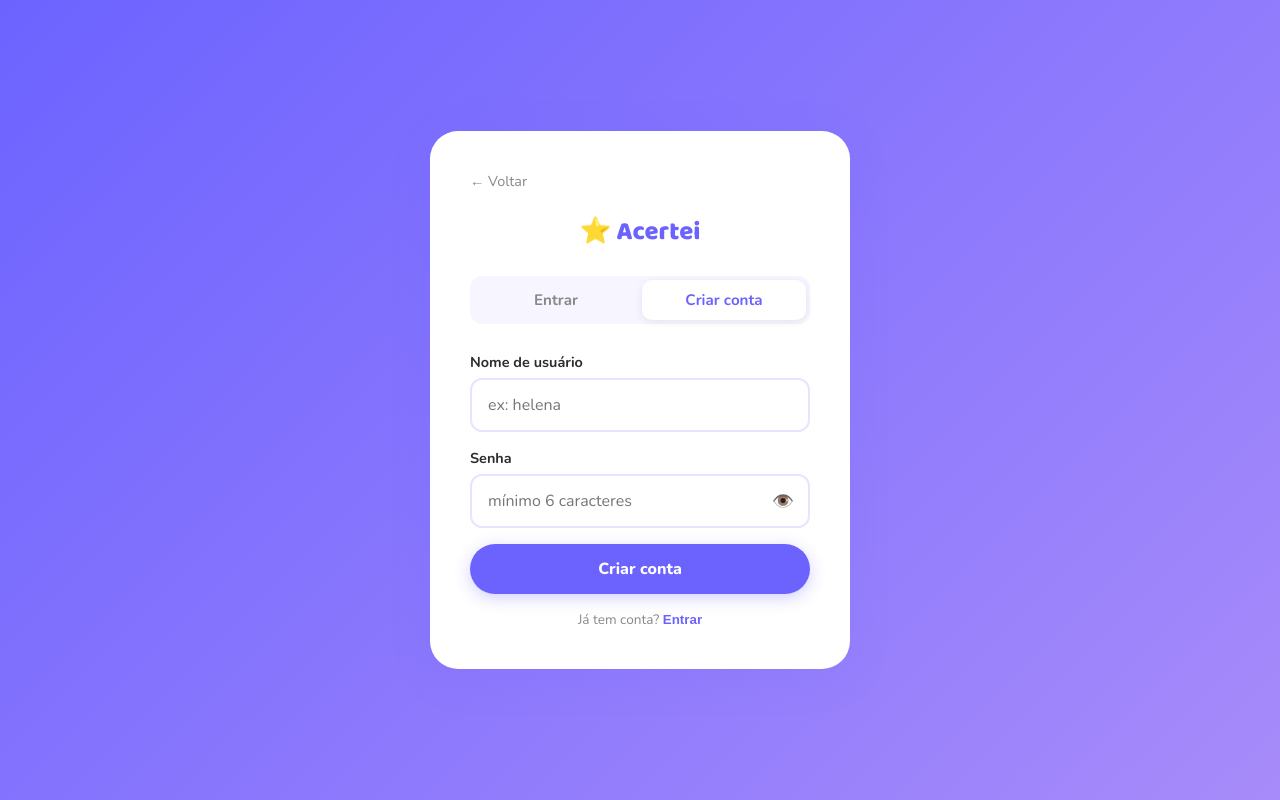
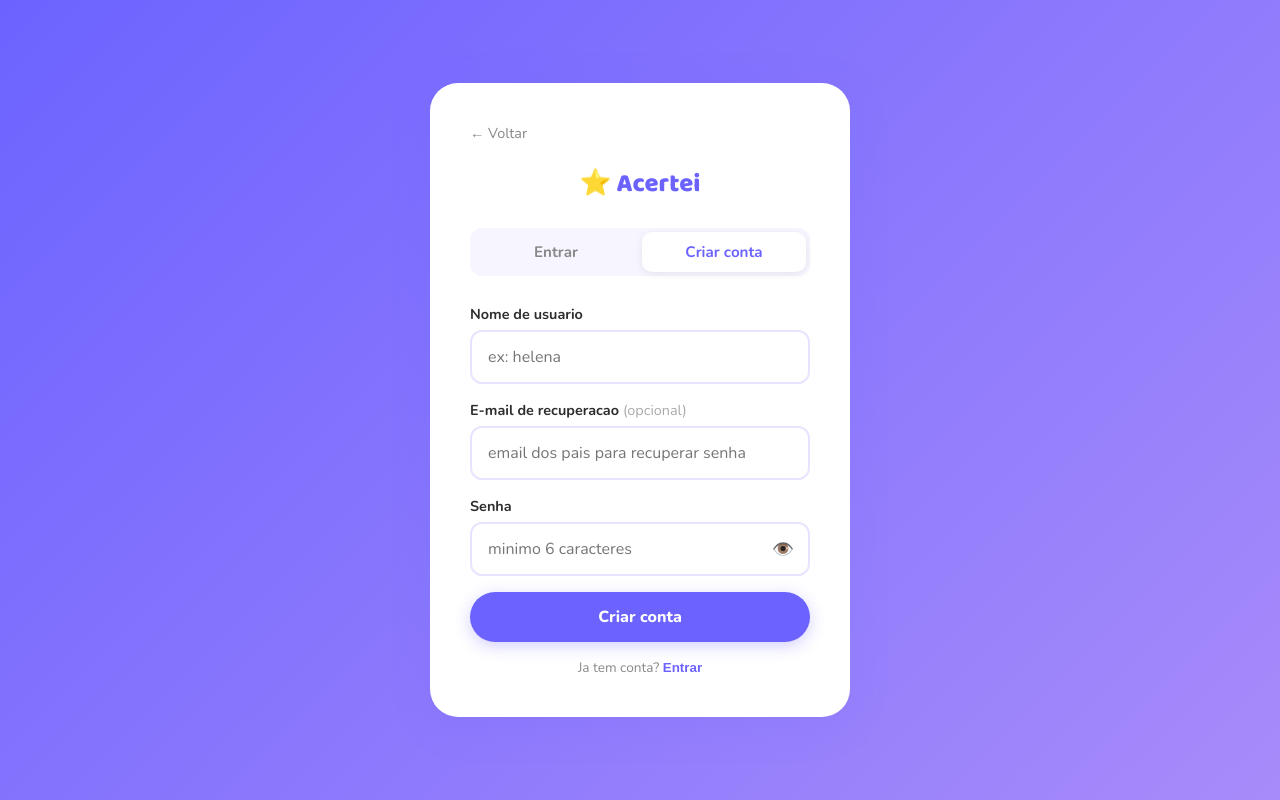
Before and after one commit to ffernandoaraujo/acertei, a React (Vite) app: page /auth in a window 1280 px wide. Both pictures are taken after a click on the button "Criar conta". Built offline with nearby package versions, Linux system fonts and the light colour scheme; no server answers.

Commit message:
feat: recuperacao de senha por email

```diff
--- a/src/pages/Auth.jsx
+++ b/src/pages/Auth.jsx
@@ -5,7 +5,7 @@ import { motion } from 'framer-motion'
 import { supabase } from '../lib/supabase'
 
 function toEmail(username) {
-  return username.trim().toLowerCase().replace(/[^a-z0-9]/g, '') + '@acertou.app'
+  return username.trim().toLowerCase().replace(/[^a-z0-9]/g, '') + '@acertei.app'
 }
 
 export default function Auth() {
@@ -14,22 +14,47 @@ export default function Auth() {
   const [mode, setMode] = useState(searchParams.get('mode') || 'login')
   const [username, setUsername] = useState('')
   const [password, setPassword] = useState('')
+  const [recoveryEmail, setRecoveryEmail] = useState('')
   const [showPassword, setShowPassword] = useState(false)
   const [error, setError] = useState('')
   const [loading, setLoading] = useState(false)
+  const [success, setSuccess] = useState('')
 
   async function handleSubmit(e) {
     e.preventDefault()
-    setError(''); setLoading(true)
+    setError(''); setSuccess(''); setLoading(true)
     const email = toEmail(username)
+
     if (mode === 'signup') {
-      const { error } = await supabase.auth.signUp({ email, password })
-      if (error) setError('Não foi possível criar a conta. Tente outro nome de usuário.')
+      const { data, error } = await supabase.auth.signUp({
+        email,
+        password,
+        options: {
+          data: { recovery_email: recoveryEmail || null }
+        }
+      })
+      if (error) setError('Nao foi possivel criar a conta. Tente outro nome de usuario.')
       else navigate('/home')
+    } else if (mode === 'login') {
+      const email = toEmail(username)
+      const { error } = await supabase.auth.signInWithPassword({ email, password })
+      if (error) setError('Nome de usuario ou senha incorretos.')
+      else navigate('/home')
+    } else if (mode === 'forgot') {
+      const { data, error: listError } = await supabase
+        .from('profiles')
+        .select('id, email')
+        .eq('recovery_email', recoveryEmail)
+        .single()
+      if (listError || !data) {
+        setError('E-mail nao encontrado. Verifique o e-mail de recuperacao cadastrado.')
       } else {
-      const { error } = await supabase.auth.signInWithPassword({ email, password })
-      if (error) setError('Nome de usuário ou senha incorretos.')
-      else navigate('/home')
+        const { error } = await supabase.auth.resetPasswordForEmail(data.email, {
+          redirectTo: window.location.origin + '/auth?mode=reset'
+        })
+        if (error) setError('Erro ao enviar e-mail. Tente novamente.')
+        else setSuccess('E-mail de recuperacao enviado! Verifique sua caixa de entrada.')
+      }
     }
     setLoading(false)
   }
@@ -40,42 +65,98 @@ export default function Auth() {
         initial={{ opacity: 0, y: 30 }} animate={{ opacity: 1, y: 0 }} transition={{ duration: 0.5 }}>
         <button className="back-link" onClick={() => navigate('/')}>← Voltar</button>
         <div className="auth-logo">⭐ Acertei</div>
+
+        {mode !== 'forgot' && (
           <div className="auth-tabs">
             <button className={'auth-tab ' + (mode === 'login' ? 'active' : '')}
-            onClick={() => { setMode('login'); setError('') }}>Entrar</button>
+              onClick={() => { setMode('login'); setError(''); setSuccess('') }}>Entrar</button>
             <button className={'auth-tab ' + (mode === 'signup' ? 'active' : '')}
-            onClick={() => { setMode('signup'); setError('') }}>Criar conta</button>
+              onClick={() => { setMode('signup'); setError(''); setSuccess('') }}>Criar conta</button>
           </div>
+        )}
+
+        {mode === 'forgot' && (
+          <div style={{ textAlign: 'center', marginBottom: 24 }}>
+            <h2 style={{ fontSize: '1.2rem', fontWeight: 800 }}>Recuperar senha</h2>
+            <p style={{ color: '#888', fontSize: '0.9rem', marginTop: 4 }}>Informe o e-mail de recuperacao cadastrado</p>
+          </div>
+        )}
+
         <form onSubmit={handleSubmit} className="auth-form">
+          {mode !== 'forgot' && (
             <div className="form-group">
-            <label>Nome de usuário</label>
+              <label>Nome de usuario</label>
               <input type="text" value={username} onChange={e => setUsername(e.target.value)}
                 placeholder="ex: helena" required autoFocus />
             </div>
+          )}
+
+          {mode === 'signup' && (
+            <div className="form-group">
+              <label>E-mail de recuperacao <span style={{ color: '#aaa', fontWeight: 400 }}>(opcional)</span></label>
+              <input type="email" value={recoveryEmail} onChange={e => setRecoveryEmail(e.target.value)}
+                placeholder="email dos pais para recuperar senha" />
+            </div>
+          )}
+
+          {mode !== 'forgot' && (
             <div className="form-group">
               <label>Senha</label>
               <div className="password-wrapper">
                 <input type={showPassword ? 'text' : 'password'} value={password}
                   onChange={e => setPassword(e.target.value)}
-                placeholder="mínimo 6 caracteres" required minLength={6} />
+                  placeholder="minimo 6 caracteres" required minLength={6} />
                 <button type="button" className="password-toggle"
                   onClick={() => setShowPassword(s => !s)}>
                   {showPassword ? '🙈' : '👁️'}
                 </button>
               </div>
             </div>
+          )}
+
+          {mode === 'forgot' && (
+            <div className="form-group">
+              <label>E-mail de recuperacao</label>
+              <input type="email" value={recoveryEmail} onChange={e => setRecoveryEmail(e.target.value)}
+                placeholder="email cadastrado" required autoFocus />
+            </div>
+          )}
+
           {error && <p className="form-error">{error}</p>}
+          {success && <p className="form-success">{success}</p>}
+
           <button type="submit" className="btn btn-primary" disabled={loading}>
-            {loading ? 'Aguarde...' : mode === 'login' ? 'Entrar' : 'Criar conta'}
+            {loading ? 'Aguarde...' : mode === 'login' ? 'Entrar' : mode === 'signup' ? 'Criar conta' : 'Enviar e-mail'}
           </button>
         </form>
+
+        {mode === 'login' && (
           <p className="auth-hint">
-          {mode === 'login' ? 'Não tem conta? ' : 'Já tem conta? '}
+            <button onClick={() => { setMode('forgot'); setError(''); setSuccess('') }}
+              style={{ background: 'none', border: 'none', color: '#aaa', fontSize: '0.85rem', cursor: 'pointer' }}>
+              Esqueceu a senha?
+            </button>
+          </p>
+        )}
+
+        {mode === 'forgot' && (
+          <p className="auth-hint">
+            <button onClick={() => { setMode('login'); setError(''); setSuccess('') }}
+              style={{ background: 'none', border: 'none', color: '#6C63FF', fontWeight: 700, cursor: 'pointer' }}>
+              ← Voltar para o login
+            </button>
+          </p>
+        )}
+
+        {mode !== 'forgot' && (
+          <p className="auth-hint">
+            {mode === 'login' ? 'Nao tem conta? ' : 'Ja tem conta? '}
             <button onClick={() => { setMode(mode === 'login' ? 'signup' : 'login'); setError('') }}
               style={{ background: 'none', border: 'none', color: '#6C63FF', fontWeight: 700, cursor: 'pointer' }}>
               {mode === 'login' ? 'Criar agora' : 'Entrar'}
             </button>
           </p>
+        )}
       </motion.div>
     </div>
   )
```
Lines whose indentation alone changed are shown as unchanged.
